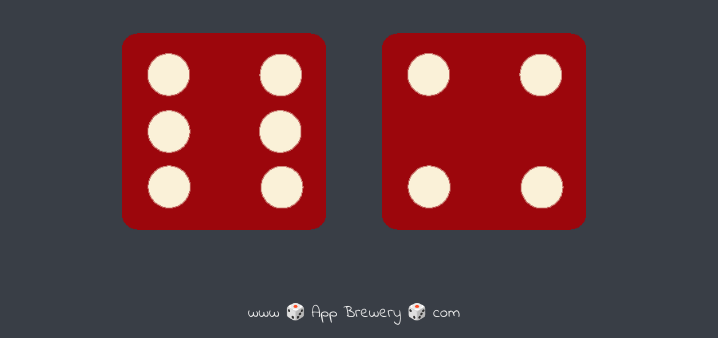
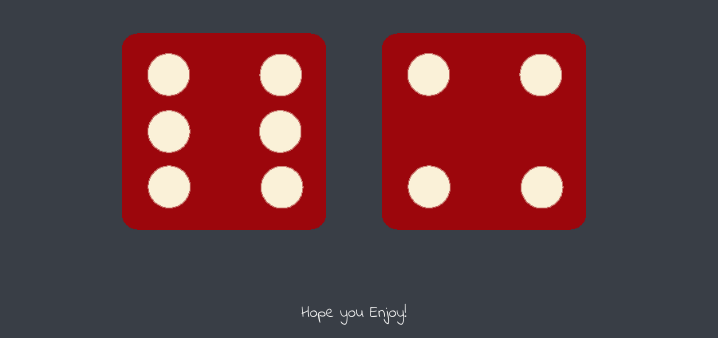
Before and after one commit to TenzinDala/DiceGame, a plain HTML site: page index.html in a window 1280 px wide. Shown: the part 462-800 px from the top of the page, without its empty margins (286-1004 px from the left). Drawn offline with Linux system fonts and the light colour scheme.

Commit message:
changed the footer

```diff
--- a/index.html
+++ b/index.html
@@ -28,6 +28,6 @@
   </body>
 
   <footer>
-    www 🎲 App Brewery 🎲 com
+    Hope you Enjoy!
   </footer>
 </html>
```
